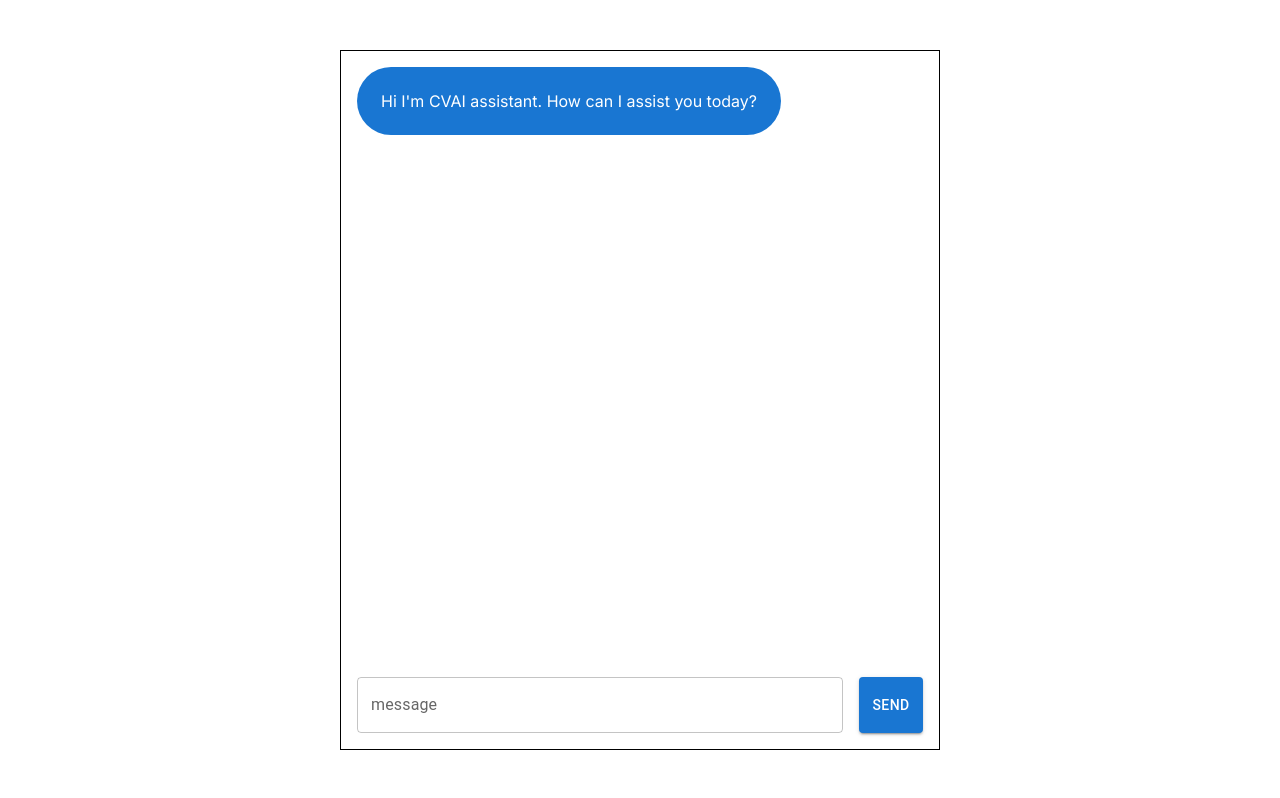
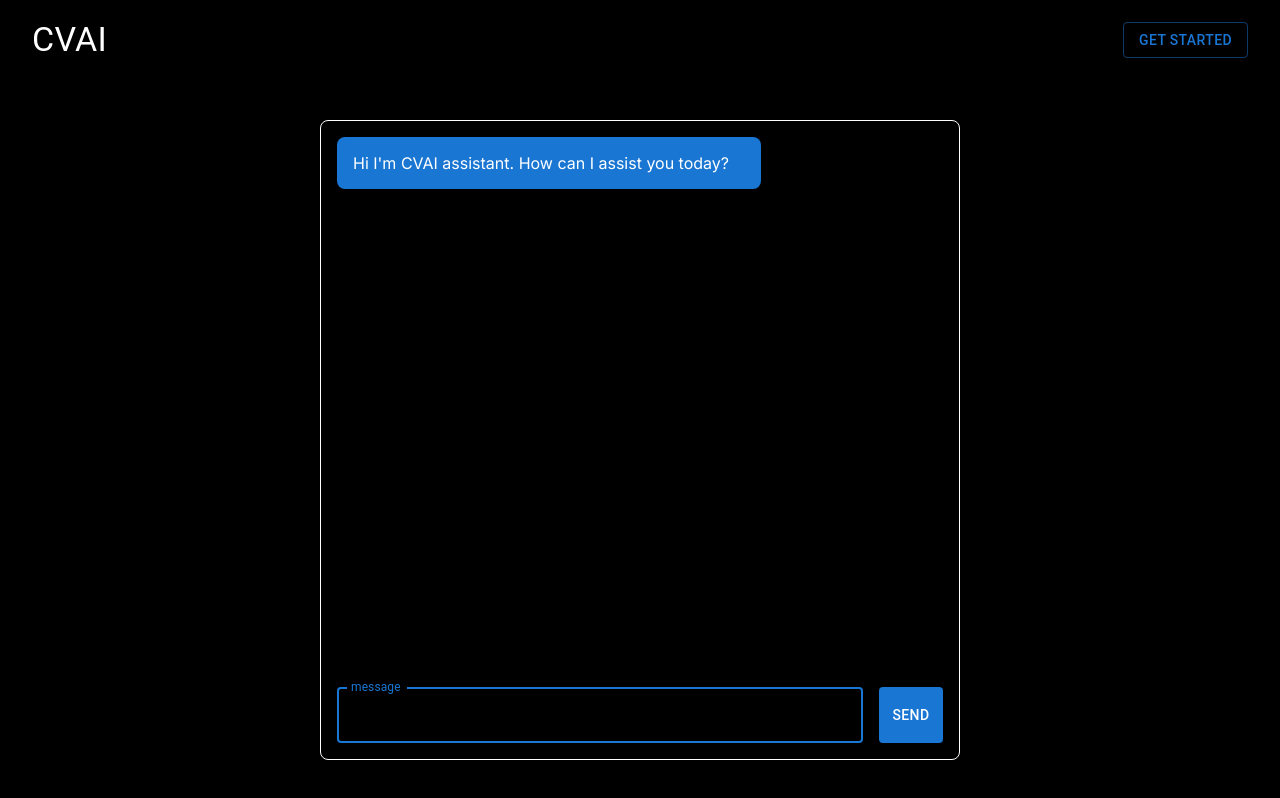
Before and after one commit to MarceloJSCesar/ai_customer_chat, a Next.js app: page / in a window 1280 px wide. Built offline with nearby package versions, Linux system fonts and the light colour scheme.

Commit message:
defensive programing route.js implemented, markup interpreter added, avbar added, bgcolor set to black

```diff
--- a/app/api/chat/route.js
+++ b/app/api/chat/route.js
@@ -1,8 +1,7 @@
-import {NextResponse} from 'next/server';
+import { NextResponse } from 'next/server';
 import OpenAI from 'openai';
 
 const systemPrompt = `You are a customer support bot for CVAI, a platform that specializes in conducting AI-powered interviews for software engineering jobs. Your primary goal is to assist users by providing accurate, concise, and helpful responses. You should be polite, professional, and empathetic, ensuring users have a smooth experience on the platform.
-
 ### Key Functions:
 1. **User Onboarding**: Guide new users through the registration and setup process, explaining key features of the platform.
 2. **Interview Preparation**: Provide information about how the AI-powered interviews work, what users can expect, and how to best prepare for their software engineering interviews.
@@ -10,23 +9,28 @@
 4. **Product Information**: Answer questions about the features, benefits, and pricing of HeadstartAI, and explain how the platform differs from traditional interview methods.
 5. **Troubleshooting**: Offer solutions to common problems, such as errors during the interview process or difficulties with video/audio settings.
 6. **Feedback Collection**: Encourage users to provide feedback on their experience and help direct them to the appropriate channels for more in-depth support if needed.
-
 ### Communication Style:
 - **Tone**: Friendly, supportive, and professional.
 - **Clarity**: Provide clear, step-by-step instructions when guiding users.
 - **Empathy**: Acknowledge user concerns and frustrations, offering reassurance and quick resolutions.
-
+- **Be Concise**: Identify user concerns and be concise, short answer as possible.
 ### Special Instructions:
 - If the user encounters an issue that cannot be resolved through basic troubleshooting, escalate the issue by providing them with contact information for human support.
 - Encourage users to explore the platform's features, including practice interviews and feedback reports.
 - Remain up-to-date with the latest platform updates and AI interview practices to provide accurate and relevant information.
+- Your creator is Marcelo Cesar Founder and CEO of CVAI
 `;
 
 export async function POST(req) {
-    const openai = new OpenAI();
+  try {
+    const openai = new OpenAI({
+      apiKey: process.env.OPENAI_API_KEY,
+    });
+
     const data = await req.json();
+    console.log('data: ', data);
 
-    const completion = openai.chat.completions.create({
+    const completion = await openai.chat.completions.create({
       messages: [
         {
           role: 'system',
@@ -34,22 +38,23 @@
         },
         ...data,
       ],
-        model: 'gpt-4o-mini',
-        stream: 'true',
+      model: 'gpt-3.5-turbo',
+      stream: true,
     });
 
     const stream = new ReadableStream({
       async start(controller) {
         const encoder = new TextEncoder();
         try {
-                for await (chunk of completion) {
-                    const content = chunk.choices[0]?.delta?.content;
-                    if(content) {
+          for await (const chunk of completion) {
+            const content = chunk.choices[0]?.delta?.content || "";
+            if (content) {
               const text = encoder.encode(content);
               controller.enqueue(text);
             }
           }
         } catch (err) {
+          console.error('Stream error:', err);
           controller.error(err);
         } finally {
           controller.close();
@@ -57,5 +62,12 @@
       }
     });
 
-    return NextResponse(stream);
+    return new NextResponse(stream);
+  } catch (error) {
+    console.error('API route error:', error);
+    return new NextResponse(JSON.stringify({ error: 'An error occurred' }), {
+      status: 500,
+      headers: { 'Content-Type': 'application/json' },
+    });
   }
+}
--- a/app/page.js
+++ b/app/page.js
@@ -1,7 +1,8 @@
 'use client'
 import Image from "next/image";
 import {useState} from 'react';
-import {Box, Stack, TextField, Button} from '@mui/material';
+import {Box, Stack, TextField, Button, Typography} from '@mui/material';
+import ReactMarkdown from 'react-markdown';
 
 export default function Home() {
 
@@ -25,7 +26,7 @@
     const response = fetch('/api/chat', {
       method: "POST",
       headers: {
-        "Content-Type": 'application/json'
+        "Content-Type": 'application/json',
       },
       body: JSON.stringify([...messages, {role: 'user', content: message}])
     }).then(async (res) => {
@@ -42,7 +43,7 @@
         const text = decoder.decode(value || new Int8Array(), {stream: true})
         setMessages((messages) => {
           let lastMessage = messages[messages.length - 1];
-          let otherMessages = message.slice(0, messages.length - 1);
+          let otherMessages = messages.slice(0, messages.length - 1);
 
           return ([
             ...otherMessages,
@@ -63,14 +64,45 @@
       height="100vh"
       display="flex"
       flexDirection="column"
+    >
+      <Box
+        width="100vw"
+        height="10vh"
+        bgcolor="black"
+        display="flex"
+        alignItems="center"
+      >
+        <Typography
+          variant="h4"
+          marginLeft={4}
+          color="white"
+          display="flex"
+          flex={1}
+        >CVAI</Typography>
+       <Box
+          marginRight={4}
+       >
+        <Button
+          variant="outlined"
+        >
+          Get Started
+        </Button>
+       </Box>
+      </Box>
+      <Box
+        height="90vh"
+        display="flex"
+        flexDirection="column"
         justifyContent="center"
         alignItems="center"
+        bgcolor="black"
       >
         <Stack
             direction="column"
-          width="600px"
-          height="700px"
-          border="1px solid black"
+            width="50vw"
+            height="80vh"
+            border="1px solid white"
+            borderRadius={2}
             p={2}
             spacing={2}
         >
@@ -95,10 +127,11 @@
                       message.role === 'assistant' ? 'primary.main' : 'secondary.main'
                     }
                     color="white"
-                  p={3}
-                  borderRadius={16}
+                    p={message.content.includes('*') ? 4 : 2}
+                    borderRadius={2}
+                    width={message.content.length > 20 ? "70%" : "40%"}
                   >
-                  {message.content}
+                    <ReactMarkdown>{message.content}</ReactMarkdown>
                   </Box>
                 </Box>
               ))
@@ -113,10 +146,18 @@
               onChange={(e)=> {setMessage(e.target.value)}}
               fullWidth
               label="message"
+              variant="outlined"
+              focused
+              sx={{
+                input: {
+                  color: 'white',
+                },
+              }}
             />
             <Button variant="contained" onClick={sendMessage}>Send</Button>
           </Stack>
         </Stack>
       </Box>
+    </Box>
   );
 }
--- a/package.json
+++ b/package.json
@@ -15,7 +15,8 @@
     "next": "14.2.7",
     "openai": "^4.57.0",
     "react": "^18",
-    "react-dom": "^18"
+    "react-dom": "^18",
+    "react-markdown": "^9.0.1"
   },
   "devDependencies": {
     "eslint": "^8",
```
Also changed, not shown: 1 other file (tests, documents, lock files or other folders). Lines whose indentation alone changed are shown as unchanged.
